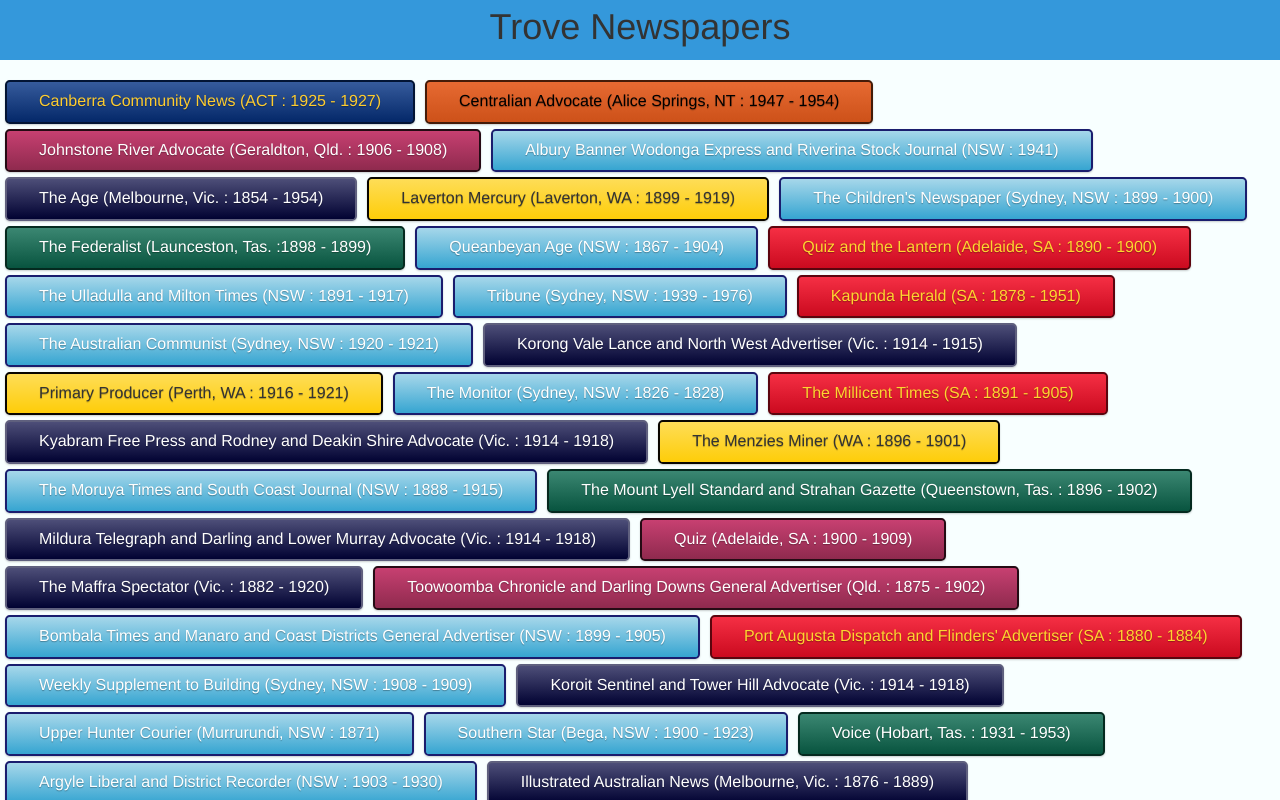
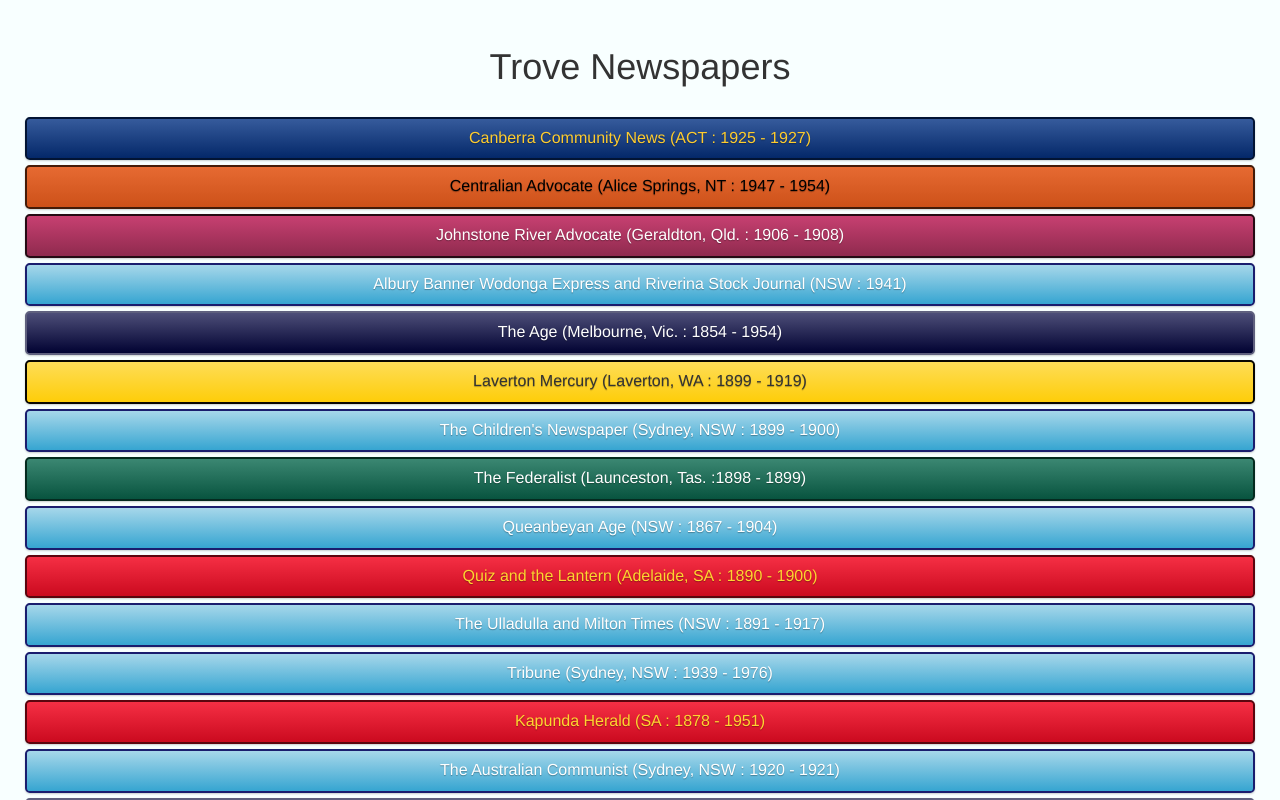
Before and after one commit to u3133382danielparsons/trove-newspapers-repo, a React (Create React App) app: page / in a window 1280 px wide. Shown: the top 800 px of the page. Built offline with nearby package versions, Linux system fonts and the light colour scheme.

Commit message:
Added a Credits components and restyled flex layout

```diff
--- a/src/App.js
+++ b/src/App.js
@@ -1,12 +1,13 @@
 import React, { Component } from 'react'
 import './App.css'
 import NewspapersList from './components/NewspapersList'
+import Credit from './components/Credits'
 
 class App extends Component {
   render() {
 
     return(
-      <div>
+      <div className="content">
         <header>
           <h1>
             Trove Newspapers
@@ -17,6 +18,9 @@
             <NewspapersList data={this.props.data} />
           </main>
         </div>
+        <footer>
+          <Credit />
+        </footer>
       </div>
     )
 
--- /dev/null
+++ b/src/components/Credits.js
@@ -0,0 +1,6 @@
+import React from 'react'
+
+export default () =>
+    <div className="credits">
+      <p>Source of newspaper titles list: <a href="http://trove.nla.gov.au/newspaper/?afterLoad=ndp:browse/title">Trove Neswspapers</a></p>
+    </div>
--- a/src/styles/index.css
+++ b/src/styles/index.css
@@ -1,24 +1,37 @@
 * {
   margin-top: 0 !important; }
 
+html {
+  height: 100%; }
+
+.content {
+  flex: 1 0 auto;
+  padding: 20px; }
+
+header, footer {
+  padding: 20px; }
+
 body {
-  background-color: #f8ffff; }
+  background-color: #f8ffff;
+  height: 100%;
+  display: flex;
+  flex-direction: column; }
 
-.flex-container {
+/*.flex-container {
   display: flex;
   flex-direction: row;
   justify-content: flex-start;
   align-items: stretch;
   min-height: 1000px;
-  height: 100%; }
-
-/* ##### Search ##### */
+  height: 100%;
+}
 header {
   background: #3498db;
   margin-bottom: 2rem;
   height: 60px;
-  width: 100%; }
-
+  width: 100%
+}*/
+/* ##### Search ##### */
 header h1 {
   padding-top: .2em;
   text-align: center; }
@@ -34,14 +47,13 @@
   width: calc(100% - 2rem);
   height: 4rem; }
 
-/* ##### NamesList ##### */
+/* ##### NewspapersList ##### */
 ul {
   padding: 0; }
 
 li {
   position: relative;
   list-style: none;
-  display: inline-block;
   outline: none;
   padding: 0.25rem 0.75rem;
   margin: 5px;
@@ -159,7 +171,7 @@
 li.nat:hover, li.int:hover {
   background: #333333; }
 
-/* ##### Favourites ##### */
+/* ##### Favourites #####
 .favourites li:hover:before {
   content: '\00D7';
   position: absolute;
@@ -174,30 +186,31 @@
   vertical-align: middle;
   border-radius: 50%;
   background: #ff6347;
-  border: solid 2px #ffffff;
-  color: #ffffff;
-  box-shadow: 0 0 6px rgba(0, 0, 0, 0.3); }
-
+  border: solid 2px $white;
+  color: $white;
+  box-shadow: 0 0 6px rgba(0,0,0,0.3);
+}
 .favourites h4 {
   padding: 1rem 0;
   font-weight: 400;
   font-size: 1.3rem;
   margin: 0;
-  color: #b3b3b3; }
-
+  color: #b3b3b3;
+}
 .favourites hr {
   border-bottom: 0;
   border-top: solid 1px #e6e6e6;
-  margin: 1.75rem 0; }
+  margin: 1.75rem 0;
+}
 
-/* ##### Footer ##### */
+ ##### Footer #####
 .credit {
   padding: 1rem 0;
-  color: #b3b3b3; }
-
+  color: #b3b3b3;
+}
 .credit a {
-  color: #3498db; }
-
+  color: #3498db;
+}
 button {
   background: #d7d7d7;
   color: #3b3b3b;
@@ -205,11 +218,12 @@
   font-size: 0.8rem;
   border: solid 1px #c7c7c7;
   margin: 1rem 0;
-  box-shadow: 0 3px 10px rgba(0, 0, 0, 0.1);
+  box-shadow: 0 3px 10px rgba(0,0,0,0.1);
   border-radius: 3px;
-  outline: none; }
-
+  outline: none;
+}
 button:hover {
-  background: #ddd; }
+  background: #ddd;
+}*/
 
 /*# sourceMappingURL=index.css.map */
--- a/src/styles/index.scss
+++ b/src/styles/index.scss
@@ -22,11 +22,23 @@
 * {
   margin-top: 0 !important;
 }
+html {
+  height: 100%;
+}
+.content{
+  flex: 1 0 auto;
+  padding: 20px;
+}
+header,footer {
+  padding: 20px;
+}
 body {
-
   background-color:$background-color;
+  height: 100%;
+  display: flex;
+  flex-direction: column;
 }
-.flex-container {
+/*.flex-container {
   display: flex;
   flex-direction: row;
   justify-content: flex-start;
@@ -34,15 +46,13 @@
   min-height: 1000px;
   height: 100%;
 }
-
-
-/* ##### Search ##### */
 header {
   background: #3498db;
   margin-bottom: 2rem;
   height: 60px;
   width: 100%
-}
+}*/
+/* ##### Search ##### */
 header h1 {
   padding-top: .2em;
   text-align: center;
@@ -59,14 +69,14 @@
   height: 4rem;
 }
 
-/* ##### NamesList ##### */
+/* ##### NewspapersList ##### */
 ul {
   padding: 0;
 }
 li {
   position: relative;
   list-style: none;
-  display: inline-block;
+  //display: inline-block;
   outline: none;
   padding: 0.25rem 0.75rem;
   margin: 5px;
@@ -187,7 +197,7 @@
 }
 
 
-/* ##### Favourites ##### */
+/* ##### Favourites #####
 .favourites li:hover:before {
   content: '\00D7';
   position: absolute;
@@ -219,7 +229,7 @@
   margin: 1.75rem 0;
 }
 
-/* ##### Footer ##### */
+ ##### Footer #####
 .credit {
   padding: 1rem 0;
   color: #b3b3b3;
@@ -240,4 +250,4 @@
 }
 button:hover {
   background: #ddd;
-}
+}*/
```
Also changed, not shown: 2 other files (tests, documents, lock files or other folders).
